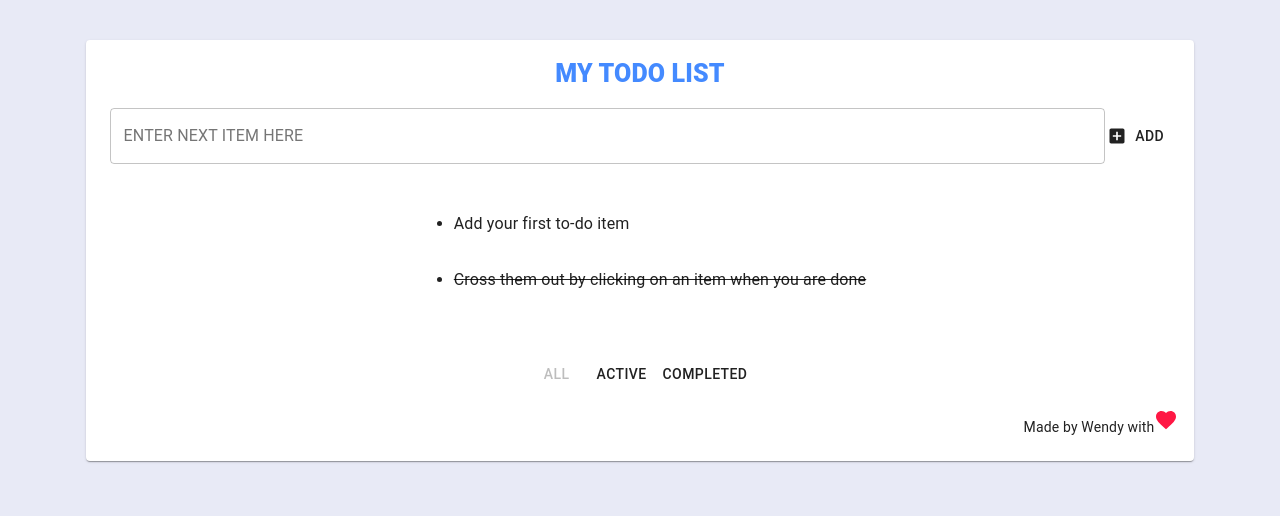
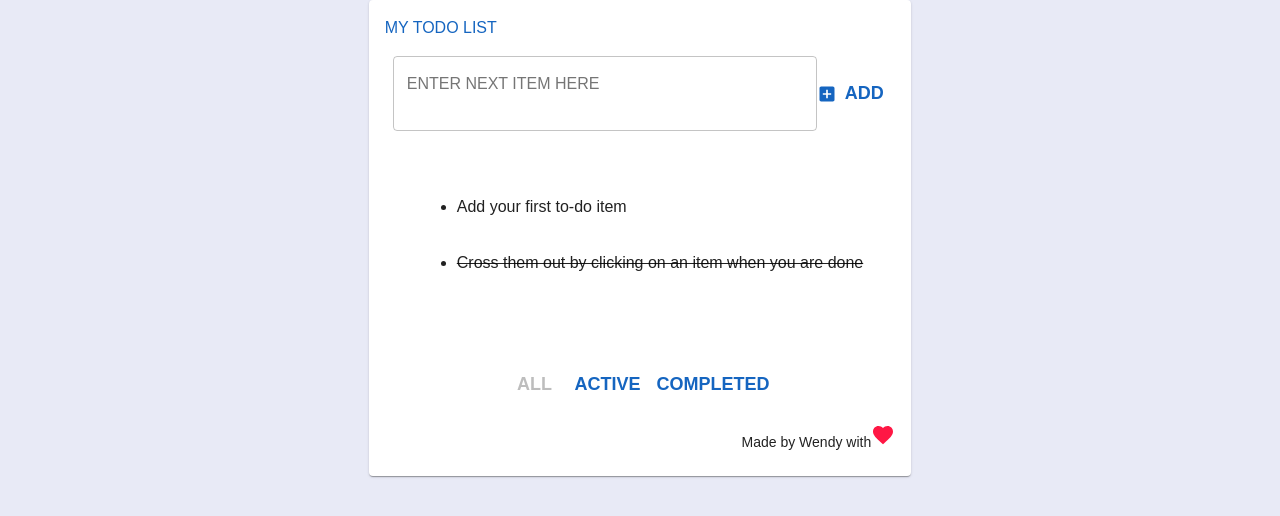
Before and after one commit to lynklody/shopping-website, a React (Create React App) app: page / in a window 1280 px wide. Shown: the top 516 px of the page. Built offline with nearby package versions, Linux system fonts and the light colour scheme.

Commit message:
*: theming

```diff
--- a/src/component/AddTodo.js
+++ b/src/component/AddTodo.js
@@ -63,8 +63,7 @@ class AddTodo extends Component {
                 <Button
                     onClick={this.handleClick}
                     startIcon={<AddBoxIcon />}
-                    // color={blue.A200}
-                    // fontSize="30px"
+                    color="primary"
                     >
                         Add
                 </Button>
--- a/src/component/App.js
+++ b/src/component/App.js
@@ -1,4 +1,4 @@
-import React, { Component } from 'react';
+import React, { Component } from 'react'
 // import AddTodo from "./component/AddTodo";
 // import TodoList from "./component/TodoList";
 // import Footer from "./component/Footer";
@@ -6,11 +6,12 @@ import AddTodoContainer from '../containers/AddTodoContainer'
 import TodoListContainer from '../containers/TodoListContainer'
 import FooterContainer from '../containers/FooterContainer'
 import { makeStyles } from '@material-ui/core/styles'
-import { Container, Box, Card, CardContent, Typography } from '@material-ui/core'
-import { typography } from '@material-ui/system';
-import Favorite from '@material-ui/icons/Favorite';
+import { Container, MuiThemeProvider, Box, Card, CardContent, Typography } from '@material-ui/core'
+import { ThemeProvider } from '@material-ui/styles'
+import Favorite from '@material-ui/icons/Favorite'
 import red from '@material-ui/core/colors/red'
-import { blue, } from '@material-ui/core/colors';
+import { blue } from '@material-ui/core/colors'
+import theme from '../theme'
 
 // const todos = [
 //     {
@@ -74,23 +75,31 @@ const App = () => {
     // render() {
         // const todos = this.getVisibleTodos();
         // const {filter} = this.props;
-        const classes = useStyles();
+        // const classes = useStyles();
         // const cardHeaderStyles =
         return (
+            // <ThemeProvider theme={theme}>
             <Container> {/**material-ui container */}
+
             <Box display="flex"
                  alignItems="center"
                  justifyContent="center"
                  >
-                <Card className={classes.card}>
-                    <CardContent className={classes.title}>
-                        MY TODO LIST
+                <Card>
+                {/* <Card className={classes.card}> */}
+                    {/* <CardContent className={classes.title}> */}
+                    <CardContent>
+                        <Typography color="primary">
+                            MY TODO LIST
+                        </Typography>
                     </CardContent>
                     <Box display="flex"
                     alignItems="center"
                     justifyContent="center"
                     >
+
                         <AddTodoContainer />
+
                     </Box>
                     <Box display="flex"
                     alignItems="center"
@@ -98,7 +107,9 @@ const App = () => {
                     >
                         <Typography>
                             <CardContent>
+
                                 <TodoListContainer />
+
                             </CardContent>
                         </Typography>
                     </Box>
@@ -106,7 +117,9 @@ const App = () => {
                     alignItems="center"
                     justifyContent="center"
                     >
+
                         <FooterContainer />
+
                     </Box>
                     {/* <AddTodo addTodo={this.addTodo} />
                     <TodoList todos={todos} toggleTodo={this.toggleTodo} />
@@ -124,7 +137,9 @@ const App = () => {
                     </Box>
                 </Card>
             </Box>
+
             </Container>
+            // </ThemeProvider>
         );
     // }
 
--- a/src/component/Footer.js
+++ b/src/component/Footer.js
@@ -16,6 +16,7 @@ class Footer extends Component {
                         onClick={
                             () => setVisibilityFilter("all")
                         }
+                        color="primary"
                     >
                         All
                     </Button>
@@ -23,6 +24,7 @@ class Footer extends Component {
                         onClick={
                             () => setVisibilityFilter("active")
                         }
+                        color="primary"
                     >
                         Active
                     </Button>
@@ -30,6 +32,7 @@ class Footer extends Component {
                         onClick={
                             () => setVisibilityFilter("completed")
                         }
+                        color="primary"
                     >
                         Completed
                     </Button>
--- a/src/component/TodoList.js
+++ b/src/component/TodoList.js
@@ -1,5 +1,6 @@
 import React, { Component } from 'react';
 import Todo from "./Todo";
+import { CardContent } from '@material-ui/core'
 
 class TodoList extends Component {
 
@@ -10,6 +11,7 @@ class TodoList extends Component {
     render() {
         const {todos, toggleTodo} = this.props;
         return (
+            <CardContent>
             <ul>
                 {
                     todos.map(todo => {
@@ -19,6 +21,7 @@ class TodoList extends Component {
                     })
                 }
             </ul>
+            </CardContent>
         );
     }
 }
--- a/src/theme.js
+++ b/src/theme.js
@@ -1,17 +1,33 @@
 import { createMuiTheme } from '@material-ui/core/styles'
-import { blue, red, indigo, pink } from '@material-ui/core/colors'
+import { blue, red, indigo, pink, orange, green } from '@material-ui/core/colors'
 
 const theme = createMuiTheme({
+    typography: {
+        fontFamily: "Arial",
+        card: {
+            fontSize: 20,
+            fontWeight: 1000,
+        },
+        button: {
+            fontSize: 18,
+            fontWeight: 600,
+        }
+    },
     palette: {
-        primary: blue,
+        primary: {
+            main: blue[800],
+        },
         secondary: pink,
         error: {
             main: red[300],
         },
+        warning: orange,
+        success: green,
         background: {
             default: indigo[50],
         },
     },
+
     // spreadThis: {
     //     customError: {
     //         color: "red",
```
